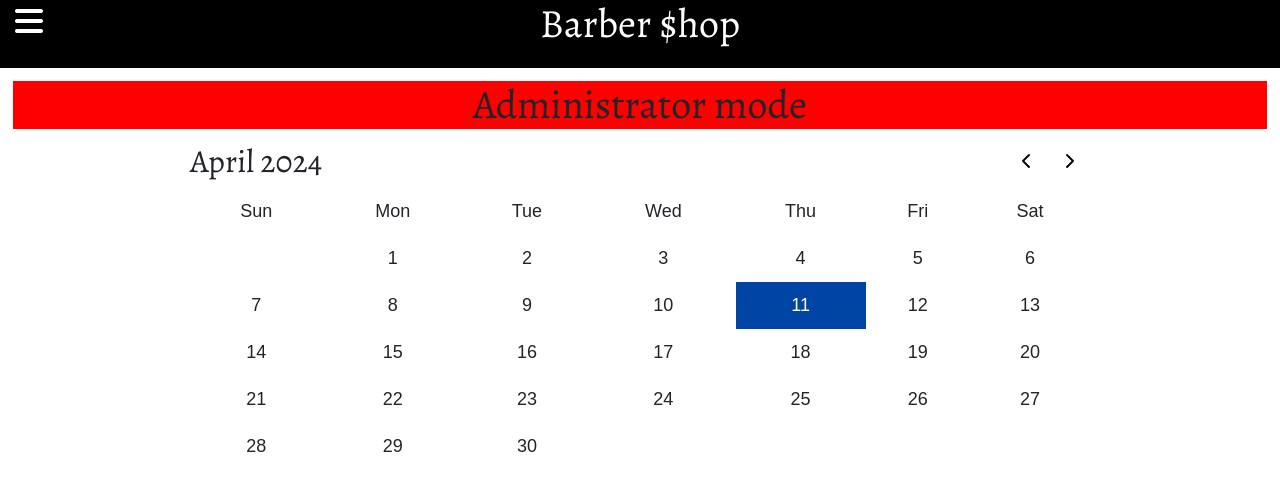
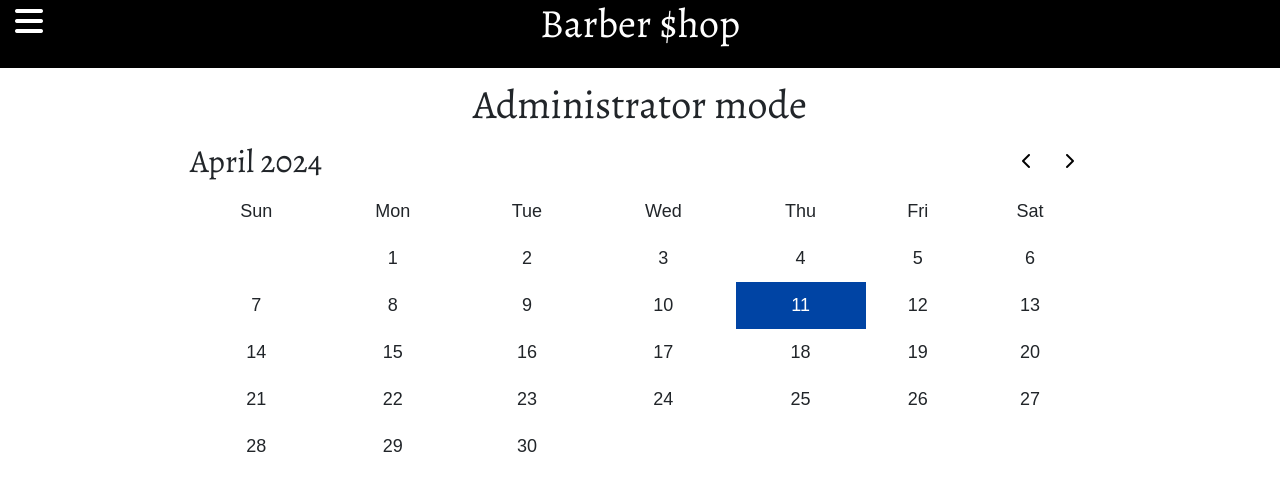
Before and after one commit to vferreira19/AugmentedRealityBusinessWebsite, a Flask app: template templates/admin_page.html in a window 1280 px wide. Shown: the top 489 px of the page. Run offline with Flask 3, Linux system fonts and the light colour scheme; the template is opened without the code that fills it, so the values that code supplies are empty; some libraries are stand-ins or nearby versions; some web fonts are replaced.

Commit message:
- last commit

```diff
--- a/templates/admin_page.html
+++ b/templates/admin_page.html
@@ -45,10 +45,4 @@
 
 </body>
 
-<style>
-  .briefing{
-    background-color: red;
-  }
-</style>
-
 </html>
```
